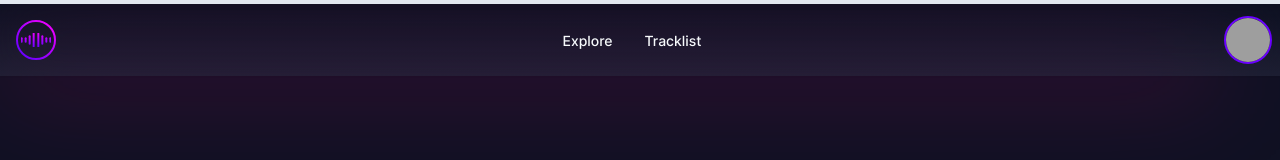
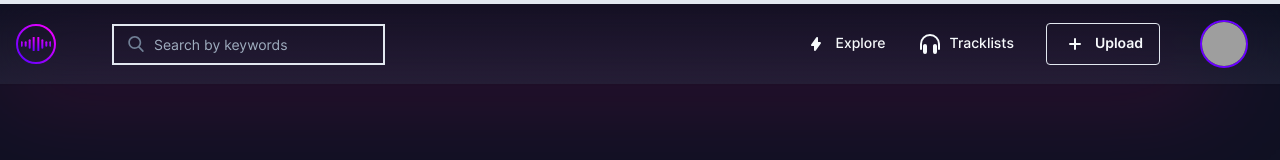
Before and after one commit to RoyAppeldoorn/Tracked, a Nuxt app: page / in a window 1280 px wide. Shown: the top 160 px of the page. Built offline with nearby package versions, Linux system fonts and the light colour scheme; grey boxes are pictures that could not be loaded; a web font is replaced by a local one; what tailwindcss-border-gradients, tailwindcss-gradients would draw is missing.

Commit message:
Added searchbar and fixed spacing issues

```diff
--- a/components/navbar/Navbar.vue
+++ b/components/navbar/Navbar.vue
@@ -1,118 +1,82 @@
 <template>
   <div>
-    <div class="shade" />
-    <header
-      class="navbar py-1 border-t-4 border-gradient-r-pink-purple shadow-sm fixed w-full"
-    >
-      <div class="container mx-auto sm:flex sm:justify-between sm:items-center">
-        <div class="flex items-center justify-between px-4 py-3">
+    <div v-show="!isOpen" class="shade" />
+    <header class="navbar py-1 border-t-4 border-gradient-r-pink-purple shadow-sm fixed w-full">
+      <div class="container mx-auto sm:flex sm:justify-between sm:items-center px-4 py-3">
+        <div class="flex items-center">
           <div>
             <a href="/">
-              <img
-                class="h-10"
-                src="~/assets/logo_gradient.svg"
-                alt="Tracked"
-              />
+              <img class="h-10 mr-10" src="~/assets/logo_gradient.svg" alt="Tracked" />
             </a>
           </div>
 
-          <div class="sm:hidden">
-            <button
-              ref="menu"
-              type="button"
-              class="block text-gray-300 hover:text-white focus:text-white focus:outline-none"
-              @click="isOpen = !isOpen"
-            >
+          <div class="lg:block hidden px-4">
+            <div class="relative">
+              <button type="submit" class="absolute inset-y-0 left-0 focus:outline-none ml-4">
+                <svg id="Capa_1" class="text-gray-600 h-4 w-4 fill-current" xmlns="http://www.w3.org/2000/svg" xmlns:xlink="http://www.w3.org/1999/xlink" version="1.1" x="0px" y="0px" viewBox="0 0 56.966 56.966" style="enable-background:new 0 0 56.966 56.966;" xml:space="preserve" width="512px" height="512px">
+                  <path d="M55.146,51.887L41.588,37.786c3.486-4.144,5.396-9.358,5.396-14.786c0-12.682-10.318-23-23-23s-23,10.318-23,23  s10.318,23,23,23c4.761,0,9.298-1.436,13.177-4.162l13.661,14.208c0.571,0.593,1.339,0.92,2.162,0.92  c0.779,0,1.518-0.297,2.079-0.837C56.255,54.982,56.293,53.08,55.146,51.887z M23.984,6c9.374,0,17,7.626,17,17s-7.626,17-17,17  s-17-7.626-17-17S14.61,6,23.984,6z" />
+                </svg>
+              </button>
+              <input class="border-2 border-gradient-tr-pink-purple bg-transparent pl-10 pr-2 py-2 text-sm focus:bg-gray-100 text-gray-800" placeholder="Search by keywords" />
+            </div>
+          </div>
+
+          <nuxt-link to="/explore" class="lg:hidden flex font-medium text-sm hover:text-white group">
+            <svg xmlns="http://www.w3.org/2000/svg" viewBox="0 0 24 24" class="fill-current text-gray-100 h-6 w-6">
+              <path class="secondary" d="M16.32 14.9l1.1 1.1c.4-.02.83.13 1.14.44l3 3a1.5 1.5 0 01-2.12 2.12l-3-3a1.5 1.5 0 01-.44-1.14l-1.1-1.1a8 8 0 111.41-1.41zM10 16a6 6 0 100-12 6 6 0 000 12z" />
+            </svg>
+          </nuxt-link>
+
+          <div class="sm:hidden ml-auto">
+            <button ref="menu" type="button" class="block text-gray-300 hover:text-white focus:text-white focus:outline-none" @click="isOpen = !isOpen">
               <svg class="h-6 w-6 fill-current" viewBox="0 0 24 24">
-                <path
-                  v-if="isOpen"
-                  fill-rule="evenodd"
-                  d="M18.278 16.864a1 1 0 01-1.414 1.414l-4.829-4.828-4.828 4.828a1 1 0 01-1.414-1.414l4.828-4.829-4.828-4.828a1 1 0 011.414-1.414l4.829 4.828 4.828-4.828a1 1 0 111.414 1.414l-4.828 4.829 4.828 4.828z"
-                />
-                <path
-                  v-if="!isOpen"
-                  fill-rule="evenodd"
-                  d="M3 6a1 1 0 011-1h16a1 1 0 110 2H4a1 1 0 01-1-1zm0 6a1 1 0 011-1h16a1 1 0 110 2H4a1 1 0 01-1-1zm1 5a1 1 0 100 2h16a1 1 0 100-2H4z"
-                />
+                <path v-if="isOpen" fill-rule="evenodd" d="M18.278 16.864a1 1 0 01-1.414 1.414l-4.829-4.828-4.828 4.828a1 1 0 01-1.414-1.414l4.828-4.829-4.828-4.828a1 1 0 011.414-1.414l4.829 4.828 4.828-4.828a1 1 0 111.414 1.414l-4.828 4.829 4.828 4.828z" />
+                <path v-if="!isOpen" fill-rule="evenodd" d="M3 6a1 1 0 011-1h16a1 1 0 110 2H4a1 1 0 01-1-1zm0 6a1 1 0 011-1h16a1 1 0 110 2H4a1 1 0 01-1-1zm1 5a1 1 0 100 2h16a1 1 0 100-2H4z" />
               </svg>
             </button>
           </div>
         </div>
+
         <nav :class="isOpen ? 'block' : 'hidden'" class="sm:block">
-          <div class="sm:px-2 px-4 pt-2 pb-5 sm:py-0 sm:flex items-center">
-            <nuxt-link
-              to="/explore"
-              class="block sm:px-4 mt-2 sm:mt-0 font-medium text-sm hover:text-white"
-            >
-              Explore
+          <div class="sm:p-0 sm:px-4 py-5 sm:flex items-center">
+            <nuxt-link to="/explore" class="flex sm:mx-4 mt-2 sm:mt-0 font-medium text-sm hover:text-white group">
+              <svg xmlns="http://www.w3.org/2000/svg" viewBox="0 0 24 24" class="fill-current text-gray-100 h-6 w-6">
+                <path class="secondary" d="M14 10h2a1 1 0 01.81 1.58l-5 7A1 1 0 0110 18v-4H8a1 1 0 01-.81-1.58l5-7A1 1 0 0114 6v4z" />
+              </svg>
+              <span class="ml-2 block group-hover:text-white">Explore</span>
             </nuxt-link>
-            <nuxt-link
-              to="/tracklist/12"
-              class="block sm:px-4 mt-2 sm:mt-0 font-medium text-sm hover:text-white"
-            >
-              Tracklist
+            <nuxt-link to="/tracklist/12" class="flex sm:mx-4 mt-2 sm:mt-0 font-medium text-sm hover:text-white group">
+              <svg xmlns="http://www.w3.org/2000/svg" viewBox="0 0 24 24" class="fill-current text-gray-100 h-6 w-6">
+                <path class="primary" d="M22 17a1 1 0 01-2 0v-5a8 8 0 10-16 0v5a1 1 0 01-2 0v-5a10 10 0 1120 0v5z" />
+                <path class="secondary" d="M7 12a2 2 0 012 2v6a2 2 0 11-4 0v-6c0-1.1.9-2 2-2zm10 0a2 2 0 012 2v6a2 2 0 11-4 0v-6c0-1.1.9-2 2-2z" />
+              </svg>
+              <span class="ml-2 block group-hover:text-white">Tracklists</span>
             </nuxt-link>
-            <nuxt-link
-              v-if="isOpen"
-              to="/explore"
-              class="bg-grey-light hover:bg-grey text-grey-darkest font-bold py-2 px-4 rounded inline-flex items-center"
-            >
-              <svg
-                class="w-4 h-4 mr-2"
-                xmlns="http://www.w3.org/2000/svg"
-                viewBox="0 0 20 20"
-              >
-                <path d="M13 8V2H7v6H2l8 8 8-8h-5zM0 18h20v2H0v-2z" />
+            <nuxt-link to="/tracklist/add" class="flex sm:mx-4 mt-2 sm:mt-0 font-medium text-sm hover:text-white group bg-transparent hover:bg-gradient-bl-pink-purple font-semibold py-2 px-4 border border-gradient-bl-pink-purple rounded">
+              <svg xmlns="http://www.w3.org/2000/svg" viewBox="0 0 24 24" class="fill-current text-gray-100 h-6 w-6">
+                <path class="secondary" d="M13 11h4a1 1 0 010 2h-4v4a1 1 0 01-2 0v-4H7a1 1 0 010-2h4V7a1 1 0 012 0v4z" />
               </svg>
-              <span>Download</span>
+              <span class="ml-2 block group-hover:text-white">Upload</span>
             </nuxt-link>
+            <AccountDropdown class="hidden sm:block sm:ml-6" />
           </div>
-
-          <div class="mx-4 border-t border-white opacity-25 sm:hidden" />
-          <div class="px-4 py-5 sm:hidden">
+          <div class="border-t border-white opacity-25 sm:hidden" />
+          <div class="sm:px-4 py-5 sm:hidden">
             <div class="flex items-center">
-              <img
-                class="h-8 w-8 rounded-full border-2 border-gray-500"
-                src="https://randomuser.me/api/portraits/women/55.jpg"
-              />
+              <img class="h-8 w-8 rounded-full border-2 border-gray-500" src="https://randomuser.me/api/portraits/women/55.jpg" />
               <span class="ml-3 font-semibold">Jane Doe</span>
             </div>
             <div class="mt-4">
               <a href="#" class="block font-medium text-sm hover:text-white">
                 Account settings
               </a>
-              <a
-                href="#"
-                class="mt-2 block font-medium text-sm hover:text-white"
-              >
+              <a href="#" class="mt-2 block font-medium text-sm hover:text-white">
                 Support
               </a>
-              <a
-                href="#"
-                class="mt-2 block font-medium text-sm hover:text-white"
-              >
+              <a href="#" class="mt-2 block font-medium text-sm hover:text-white">
                 Sign out
               </a>
             </div>
-          </div>
-        </nav>
-        <nav :class="isOpen ? 'block' : 'hidden'" class="sm:block">
-          <div class="sm:px-2 px-4 pt-2 pb-5 sm:py-0 sm:flex items-center">
-            <nuxt-link
-              v-if="isOpen"
-              to="/explore"
-              class="bg-grey-light hover:bg-grey text-grey-darkest font-bold py-2 px-4 rounded inline-flex items-center"
-            >
-              <svg
-                class="w-4 h-4 mr-2"
-                xmlns="http://www.w3.org/2000/svg"
-                viewBox="0 0 20 20"
-              >
-                <path d="M13 8V2H7v6H2l8 8 8-8h-5zM0 18h20v2H0v-2z" />
-              </svg>
-              <span>Download</span>
-            </nuxt-link>
-            <AccountDropdown class="hidden sm:block sm:ml-6" />
           </div>
         </nav>
       </div>
@@ -150,11 +114,7 @@ export default {
 
 <style lang="postcss" scoped>
 .navbar {
-  background: linear-gradient(
-    180deg,
-    rgba(7, 17, 30, 0.3),
-    rgba(46, 52, 73, 0.4)
-  );
+  background: linear-gradient(180deg, rgba(7, 17, 30, 0.3), rgba(46, 52, 73, 0.4));
   z-index: 10;
   backdrop-filter: blur(30px);
 }
```
